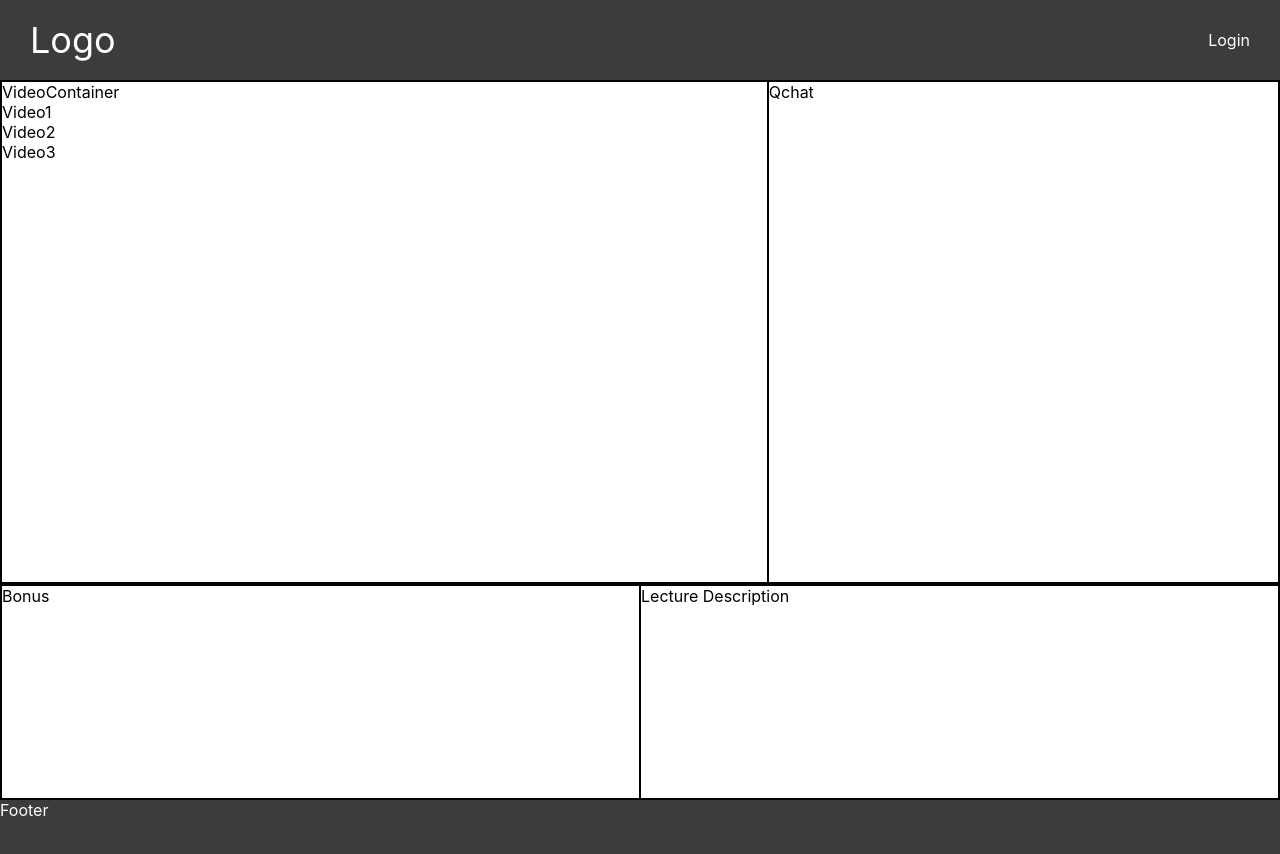
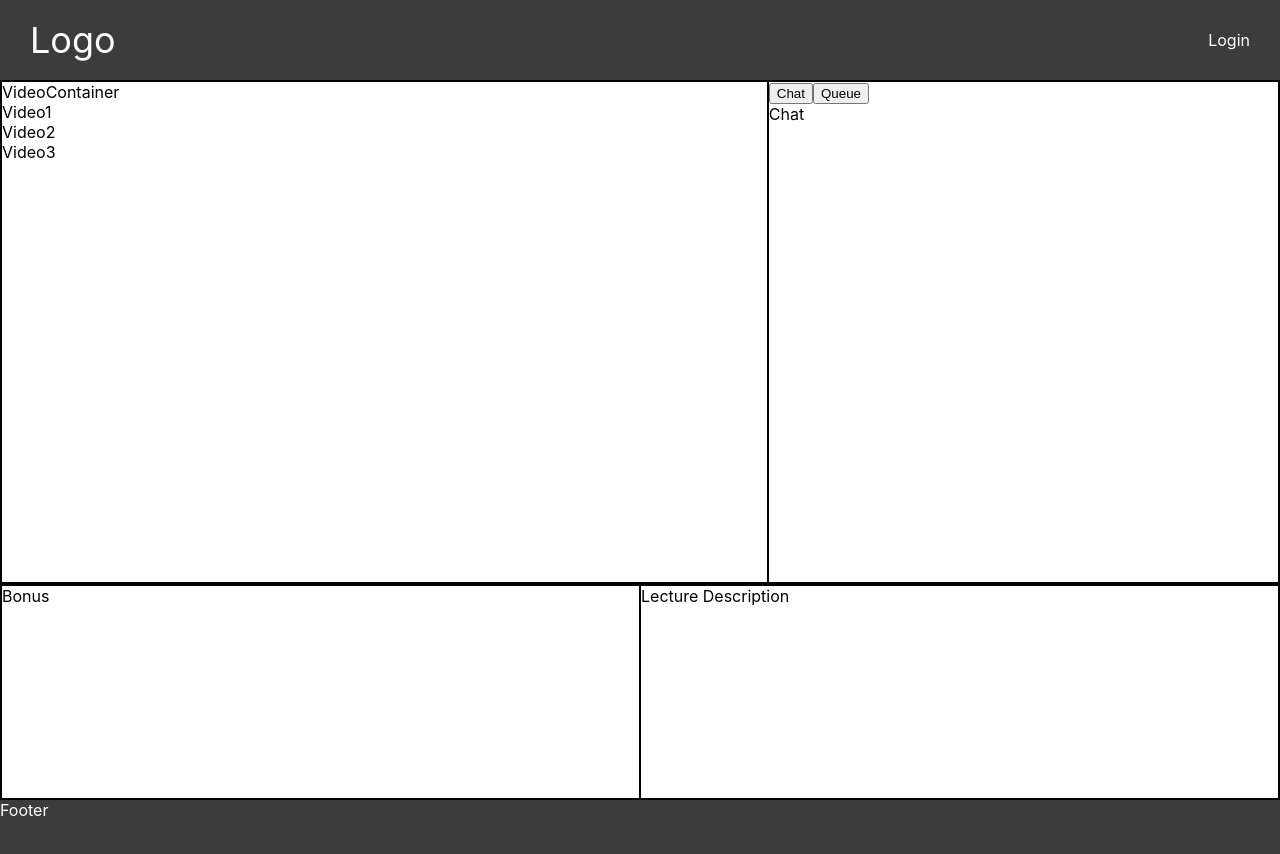
Before and after one commit to online-classroom/classroom, a React (Create React App) app: page /classroom in a window 1280 px wide. Shown: the top 854 px of the page. Built offline with nearby package versions, Linux system fonts and the light colour scheme.

Commit message:
working on queue

```diff
--- a/src/Components/QueueChat/Queue.js
+++ b/src/Components/QueueChat/Queue.js
@@ -2,8 +2,13 @@ import React from "react";
 
 const Queue = () => {
   return (
-    <div>
-      Queue
+    <div className='queue_component'>
+      <div>
+        the Queue
+      </div>
+      <button>
+        Raise hand
+      </button>
     </div>
   );
 };
--- /dev/null
+++ b/src/Components/QueueChat/Queue.scss
@@ -0,0 +1,4 @@
+.queue_component {
+    height: 100%;
+    width: 100%;
+}
--- a/src/Containers/QueueChatContainer/QueueChatContainer.js
+++ b/src/Containers/QueueChatContainer/QueueChatContainer.js
@@ -1,4 +1,6 @@
 import React, {Component} from 'react';
+import Chat from '../../Components/QueueChat/Chat';
+import Queue from '../../Components/QueueChat/Queue';
 
 class QueueChatContainer extends Component {
     constructor(){
@@ -7,10 +9,28 @@ class QueueChatContainer extends Component {
             showChat: true
         }
     }
+    handleClickChat = ()=>{
+        this.setState({
+            showChat: true
+        })
+    }
+    handleClickQueue = ()=>{
+        this.setState({
+            showChat: false
+        })
+    }
     render(){
         return (
             <div>
-                this is the QueueChat
+                <div>
+                    <button onClick={this.handleClickChat}>Chat</button>
+                    <button onClick={this.handleClickQueue}>Queue</button>
+                </div>
+                {this.state.showChat ? (
+                    <Chat/>
+                ):(
+                    <Queue/>
+                )}
             </div>
         )
     }
--- a/src/Pages/Classroom/Classroom.js
+++ b/src/Pages/Classroom/Classroom.js
@@ -11,7 +11,7 @@ const Classroom =()=>{
                     <VideoContainer/>
                 </div>
                 <div className='qchat_container'>
-                    Qchat
+                    <QueueChatContainer/>
                 </div>
             </div>
             <div className='bonus_description_container'>
```
